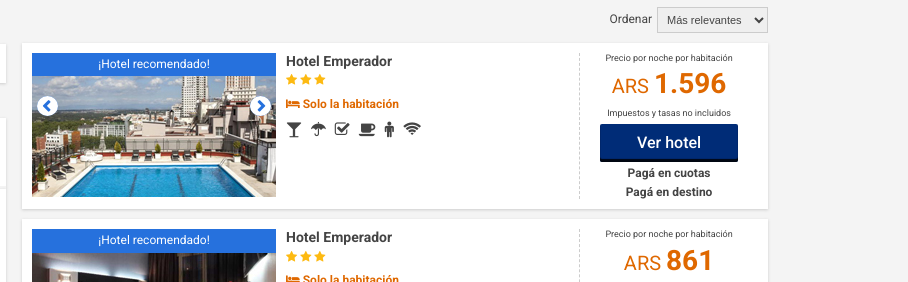
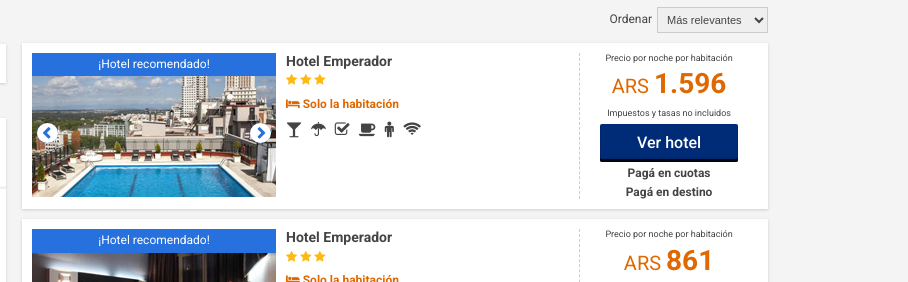
Before and after one commit to pixlKing/search-result, a website: page index.html in a window 1280 px wide. Shown: the part 233-515 px from the top of the page, 372-1280 px from the left. Drawn offline with nearby package versions, Linux system fonts and the light colour scheme; files whose address does not match are found by name.

Commit message:
ajustado el alto de las flechitas del slider dummy del clusters

```diff
--- a/src/scss/_clusters.scss
+++ b/src/scss/_clusters.scss
@@ -16,9 +16,9 @@
 			.prev, .next {
 				color: white;
 				font-size: $spacer-l;
-				margin-top: $spacer-xxl * -1;
+				//margin-top: $spacer-xxl * -1; // TODO: Matt (deberia atarlo al alto dinamico del box)
 				position: absolute;
-				top: 50%;
+				top: $cluster-nav-pos;
 				cursor: pointer;
 
 				&:before {
--- a/src/scss/_vars.scss
+++ b/src/scss/_vars.scss
@@ -103,6 +103,7 @@
 $cluster-box-img-width:			244px;
 $cluster-box-center-width:		50%;
 $cluster-box-price-width:		30%;
+$cluster-nav-pos:				70px;
 
 // Flags
 // Flags Colors
```
Also changed, not shown: dist/css/main.css, 1 other file.
